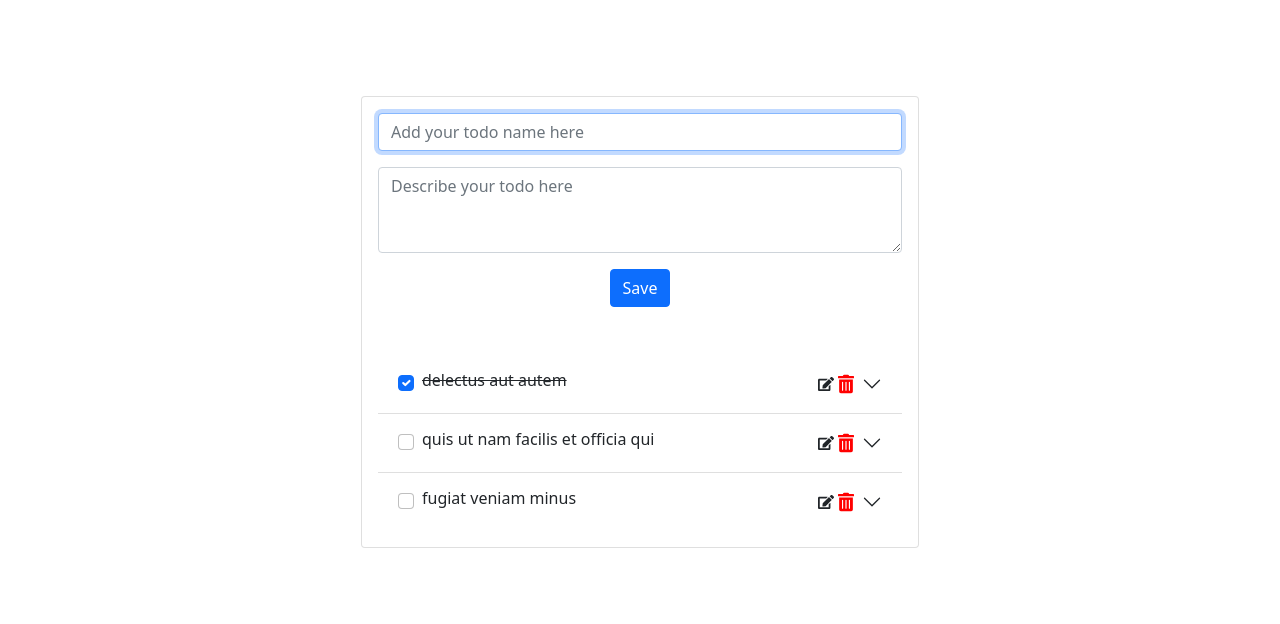
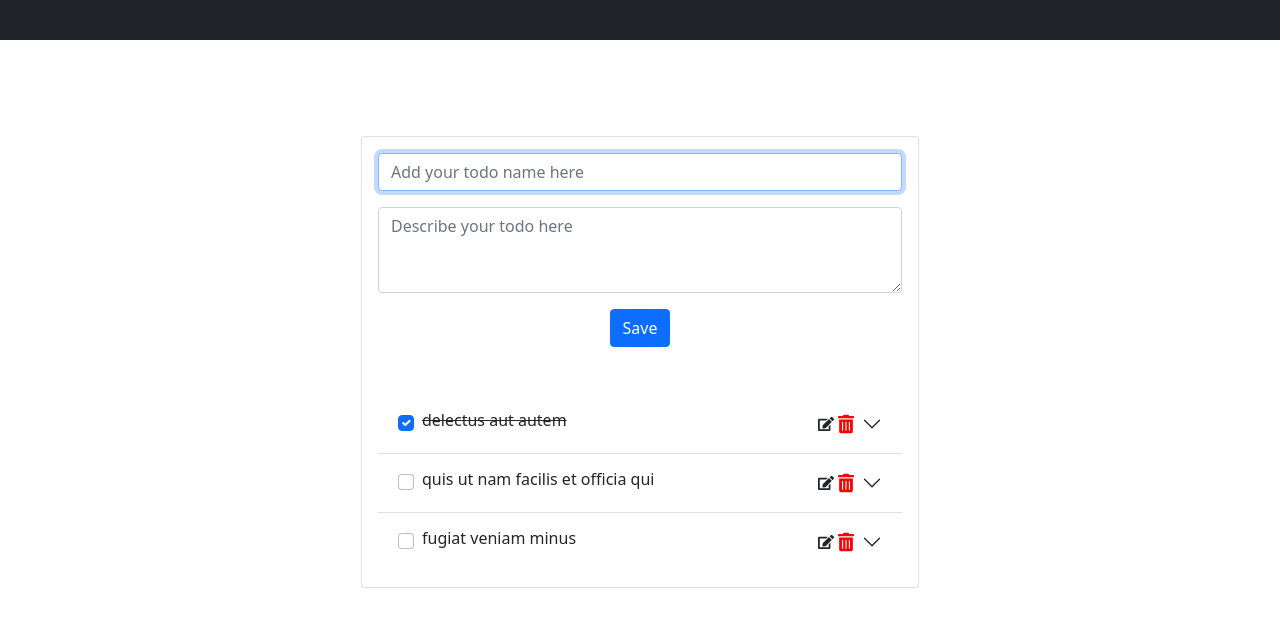
Before and after one commit to giovanizanetti/Drag-and-drop-todo-app, a React (Create React App) app: page / in a window 1280 px wide. Shown: the top 624 px of the page. Built offline with nearby package versions, Linux system fonts and the light colour scheme.

Commit message:
add header to the page

```diff
--- a/src/App.js
+++ b/src/App.js
@@ -1,18 +1,20 @@
 import './App.css'
 import 'bootstrap/dist/css/bootstrap.min.css'
 import TodoList from './components/TodoList/TodoList'
-import { Container, Col } from 'react-bootstrap'
+import { Container, Col, Navbar } from 'react-bootstrap'
 
 function App() {
   return (
-    // <div className='container'>
-    //   <TodoList />
-    // </div>
-    <Container className='d-flex justify-content-center mt-5'>
-      <Col s={12} md={8} xl={6}>
-        <TodoList />
-      </Col>
-    </Container>
+    <>
+      <Navbar title='header' bg='dark'>
+        THis is the header
+      </Navbar>
+      <Container className='d-flex justify-content-center mt-5'>
+        <Col s={12} md={8} xl={6}>
+          <TodoList />
+        </Col>
+      </Container>
+    </>
   )
 }
 
```
Also changed, not shown: 1 other file (tests, documents, lock files or other folders).
